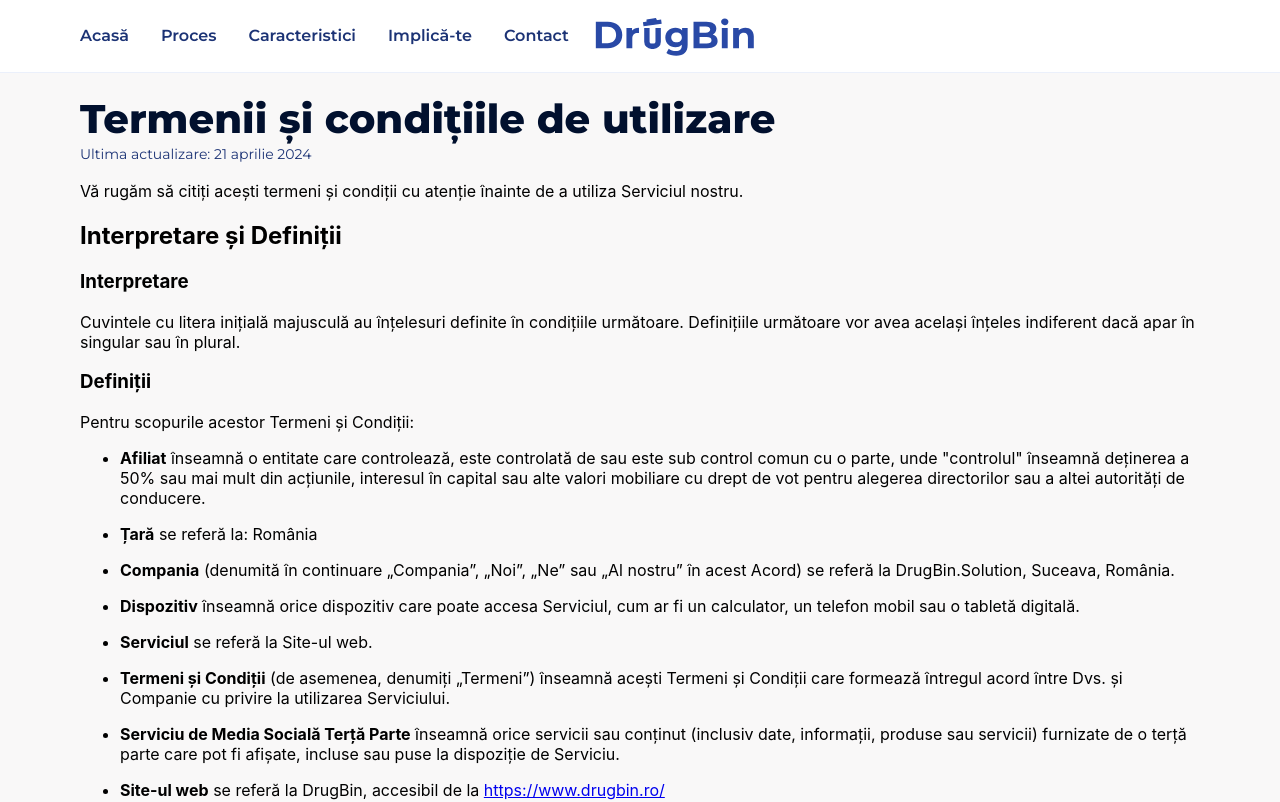
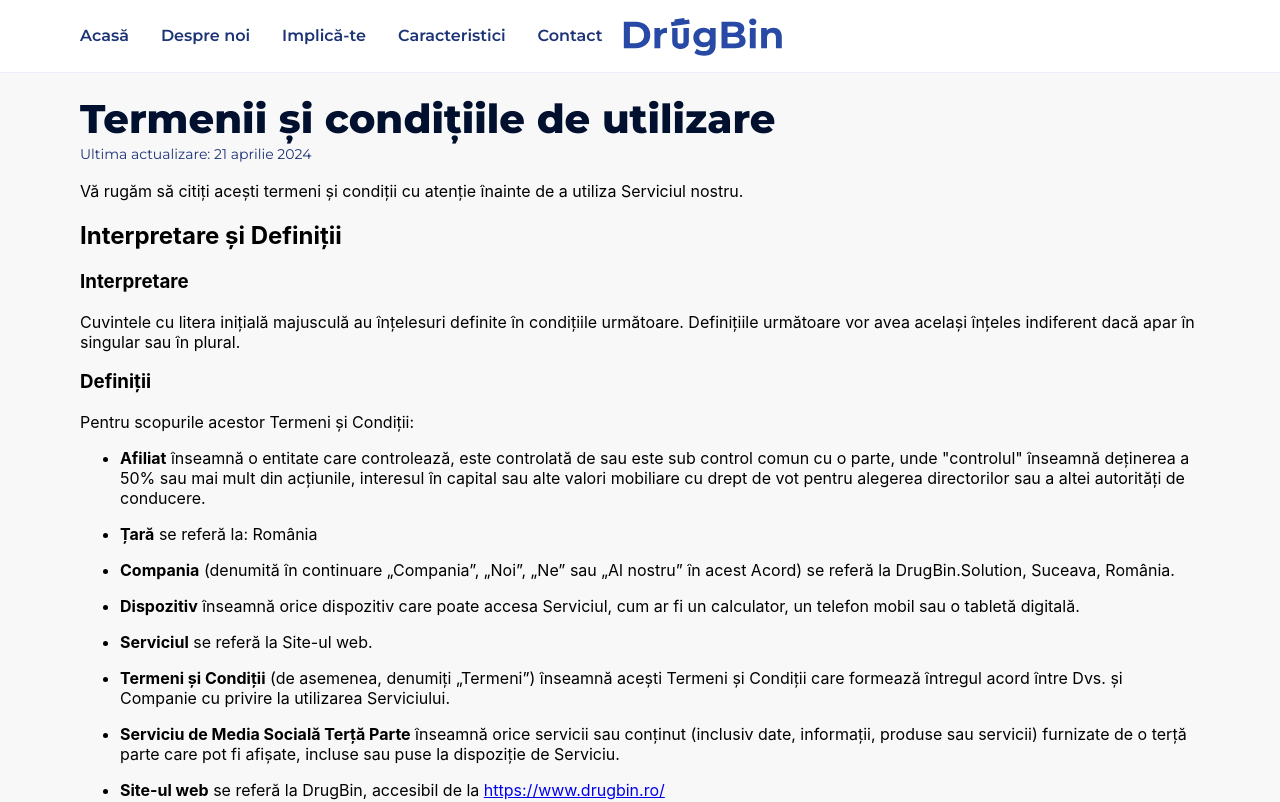
Before and after one commit to shtefanika-vadym/drugbin-landing, a React (Create React App) app: page /terms in a window 1280 px wide. Shown: the top 802 px of the page. Built offline with nearby package versions, Linux system fonts and the light colour scheme; no server answers.

Commit message:
feat: Navigation

```diff
--- a/src/components/home/Home.tsx
+++ b/src/components/home/Home.tsx
@@ -1,33 +1,21 @@
-import { useCallback } from "react";
-import { useNavigate } from "react-router-dom";
-import { Layout } from "src/layout/Layout/Layout";
-import { EventBanner } from "../ui/EventBanner/EventBanner";
-import { Values } from "../ui/Values/Values";
+import { Collecting } from "./Collecting";
 import { Contact } from "./Contact";
+import { FirstStep } from "./FirstStep";
 import { Guid } from "./Guid";
 import { Container } from "./Home.styled";
 import { Know } from "./Know";
 import { Main } from "./Main";
-import { useScrollTo } from "src/hooks/useScrollTo";
 import { WhatDo } from "./WhatDo";
-import { Collecting } from "./Collecting";
-import { FirstStep } from "./FirstStep";
 
 // TODO: Refactor
 export const Home = () => {
-  const { scrollTo } = useScrollTo();
-
-  const handleNavigateToContact = useCallback(() => {
-    scrollTo("contact");
-  }, [scrollTo]);
-
   return (
     <Container>
       <section id="main">
         <Main />
       </section>
 
-      <section>
+      <section id="about">
         <Know />
       </section>
 
@@ -35,7 +23,7 @@ export const Home = () => {
         <FirstStep />
       </section>
 
-      <section>
+      <section id="benefits">
         <WhatDo />
       </section>
 
--- a/src/components/home/Main.tsx
+++ b/src/components/home/Main.tsx
@@ -23,7 +23,7 @@ export const Main = () => {
           Cum facem ca aceste deșeuri să nu ajungă periculoase pentru mediu?
         </Text>
 
-        <Button onClick={() => scrollTo("proces")}>Află mai multe</Button>
+        <Button onClick={() => scrollTo("about")}>Află mai multe</Button>
         <Image src={homeImage} alt="Home Content" />
       </Container>
     </Layout>
--- a/src/layout/MobileNavigation/MobileNavigation.tsx
+++ b/src/layout/MobileNavigation/MobileNavigation.tsx
@@ -51,22 +51,22 @@ export const MobileNavigation: React.FC<MobileNavigationProps> = ({
             Acasă
           </Text>
         </NavLink>
-        <NavLink onClick={() => handleNavigate("proces")}>
+        <NavLink onClick={() => handleNavigate("about")}>
           <AboutIcon />
           <Text variant="bodyM" color={WDS_COLOR_NEUTRAL_RICHBLACK}>
-            Proces
-          </Text>
-        </NavLink>
-        <NavLink onClick={() => handleNavigate("values")}>
-          <BenefitIcon />
-          <Text variant="bodyM" color={WDS_COLOR_NEUTRAL_RICHBLACK}>
-            Caracteristici
+            Despre noi
           </Text>
         </NavLink>
         <NavLink onClick={() => handleNavigate("involve")}>
           <ProcesIcon />
           <Text variant="bodyM" color={WDS_COLOR_NEUTRAL_RICHBLACK}>
             Implică-te
+          </Text>
+        </NavLink>
+        <NavLink onClick={() => handleNavigate("benefits")}>
+          <BenefitIcon />
+          <Text variant="bodyM" color={WDS_COLOR_NEUTRAL_RICHBLACK}>
+            Caracteristici
           </Text>
         </NavLink>
         <NavLink onClick={() => handleNavigate("contact")}>
--- a/src/layout/TopNavigation/TopNavigation.tsx
+++ b/src/layout/TopNavigation/TopNavigation.tsx
@@ -36,9 +36,9 @@ export const TopNavigation = () => {
       <DesktopContainer>
         <Navigation>
           <NavLink onClick={() => scrollTo("main")}>Acasă</NavLink>
-          <NavLink onClick={() => scrollTo("proces")}>Proces</NavLink>
-          <NavLink onClick={() => scrollTo("values")}>Caracteristici</NavLink>
+          <NavLink onClick={() => scrollTo("about")}>Despre noi</NavLink>
           <NavLink onClick={() => scrollTo("involve")}>Implică-te</NavLink>
+          <NavLink onClick={() => scrollTo("benefits")}>Caracteristici</NavLink>
           <NavLink onClick={() => scrollTo("contact")}>Contact</NavLink>
         </Navigation>
         <LogoS onClick={() => scrollTo("main")} />
```
